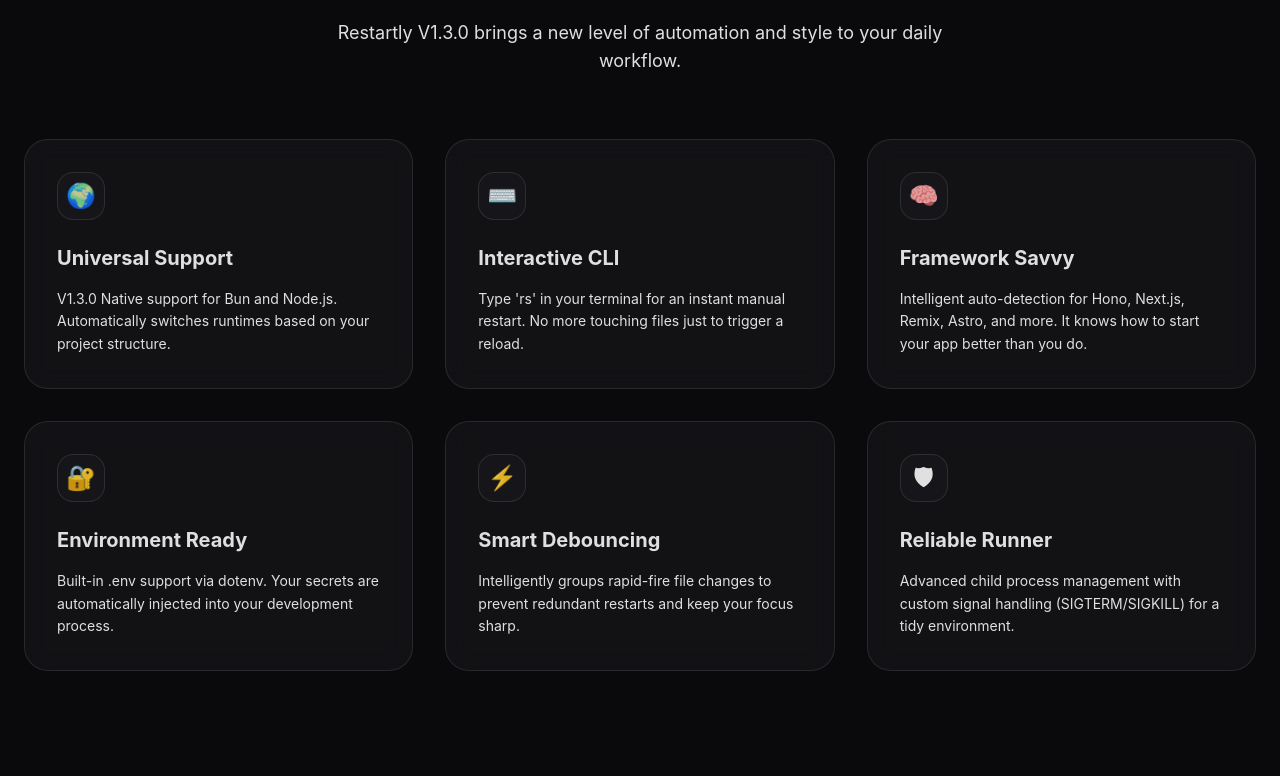
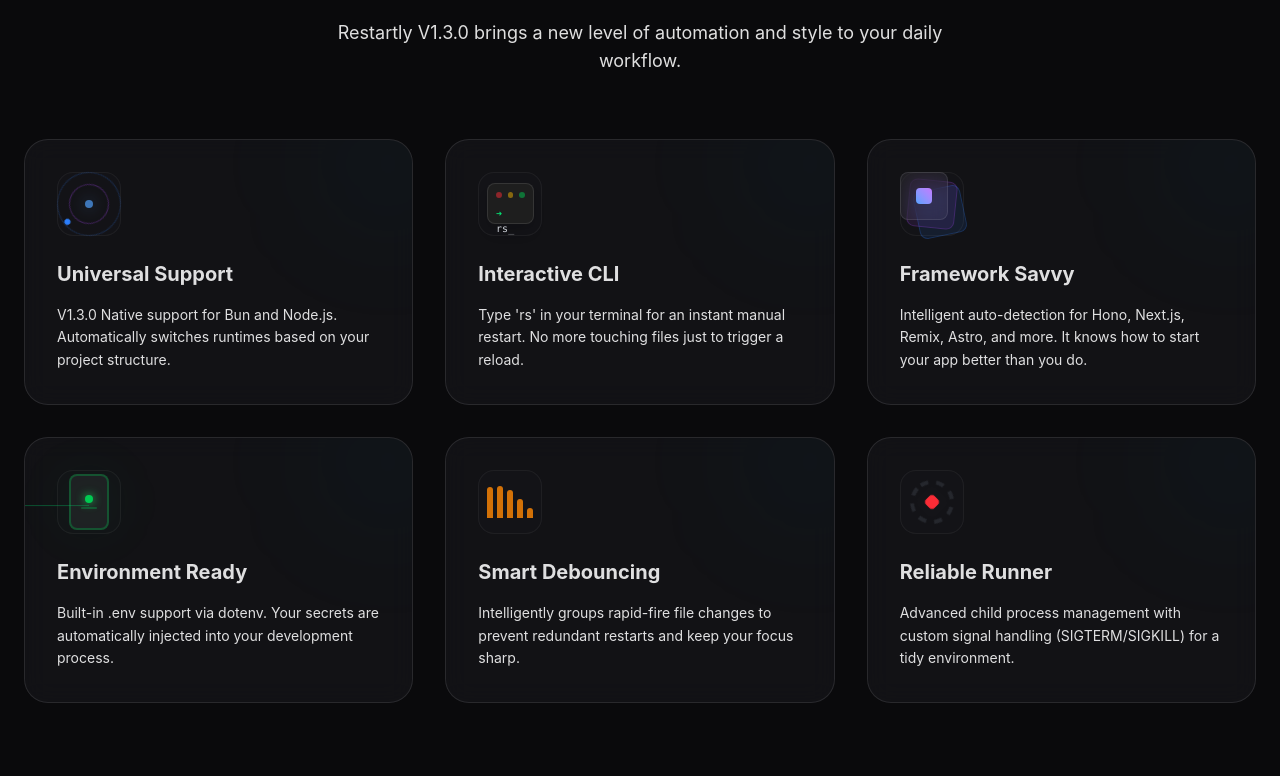
Before and after one commit to TheNeovimmer/Restartly, a React (Vite) app in the folder website/: page / in a window 1280 px wide. Shown: the part 1204-1980 px from the top of the page. Built offline with nearby package versions, Linux system fonts and the light colour scheme.

Commit message:
feat: Replace feature card icons with dedicated visual components and enhance card styling with new hover effects and animations.

```diff
--- a/website/src/components/Features.jsx
+++ b/website/src/components/Features.jsx
@@ -5,13 +5,95 @@
 
 gsap.registerPlugin(ScrollTrigger);
 
-const FeatureCard = ({ icon, title, description, cardRef }) => (
-  <div ref={cardRef} className="glass p-8 rounded-3xl group hover:border-primary/30 transition-all duration-300 opacity-0">
-    <div className="w-12 h-12 bg-card rounded-2xl flex items-center justify-center text-2xl mb-6 group-hover:bg-primary/10 transition-colors border border-border">
-      {icon}
+// --- Visual Components ---
+
+const UniversalVisual = () => (
+  <div className="relative w-full h-full flex items-center justify-center">
+    <div className="absolute w-16 h-16 border border-blue-500/20 rounded-full animate-[spin_10s_linear_infinite]" />
+    <div className="absolute w-10 h-10 border border-purple-500/30 rounded-full animate-[spin_7s_linear_infinite_reverse]" />
+    <div className="w-2 h-2 bg-blue-400 rounded-full animate-pulse shadow-[0_0_15px_rgba(96,165,250,0.5)]" />
+    {/* Orbiting dots */}
+    <div className="absolute w-full h-full animate-[spin_4s_linear_infinite]">
+       <div className="absolute top-0 left-1/2 -translate-x-1/2 w-1.5 h-1.5 bg-blue-500 rounded-full" />
     </div>
-    <h3 className="text-xl font-bold mb-4">{title}</h3>
-    <p className="text-muted leading-relaxed text-sm">
+  </div>
+);
+
+const CliVisual = () => (
+  <div className="w-3/4 h-2/3 bg-[#1e1e1e] rounded-lg border border-white/10 p-2 flex flex-col shadow-lg">
+    <div className="flex space-x-1.5 mb-2">
+      <div className="w-1.5 h-1.5 rounded-full bg-red-500/50" />
+      <div className="w-1.5 h-1.5 rounded-full bg-yellow-500/50" />
+      <div className="w-1.5 h-1.5 rounded-full bg-green-500/50" />
+    </div>
+    <div className="font-mono text-[10px] text-gray-300">
+      <span className="text-green-400">➜</span> rs<span className="animate-pulse">_</span>
+    </div>
+  </div>
+);
+
+const FrameworkVisual = () => (
+  <div className="relative w-full h-full flex items-center justify-center perspective-[500px]">
+     {/* Stacked layers */}
+     <div className="absolute w-12 h-12 bg-blue-500/10 border border-blue-500/20 rounded-lg transform -rotate-12 translate-y-2 translate-x-2" />
+     <div className="absolute w-12 h-12 bg-purple-500/10 border border-purple-500/20 rounded-lg transform rotate-6 translate-y-0 translate-x-0" />
+     <div className="absolute w-12 h-12 bg-white/5 border border-white/10 rounded-lg backdrop-blur-sm transform -translate-y-2 -translate-x-2 flex items-center justify-center">
+        <div className="w-4 h-4 bg-gradient-to-tr from-blue-400 to-purple-400 rounded" />
+     </div>
+  </div>
+);
+
+const EnvVisual = () => (
+  <div className="relative w-full h-full flex items-center justify-center">
+    <div className="absolute inset-0 bg-green-500/5 blur-xl rounded-full" />
+    <div className="w-10 h-14 border-2 border-green-500/30 rounded-lg flex flex-col items-center justify-center relative overflow-hidden bg-white/5">
+       <div className="w-2 h-2 bg-green-500 rounded-full mb-1 shadow-[0_0_10px_#22c55e]" />
+       <div className="w-4 h-0.5 bg-green-500/30 rounded" />
+    </div>
+    {/* Scanning line */}
+    <div className="absolute w-16 h-[1px] bg-green-400/50 animate-[scan_2s_ease-in-out_infinite] top-1/2 left-1/2 -translate-x-1/2" />
+  </div>
+);
+
+const DebounceVisual = () => (
+  <div className="flex items-end justify-center space-x-1 h-12 pb-2">
+    {[1, 2, 3, 4, 3].map((h, i) => (
+      <div
+        key={i}
+        className="w-1.5 bg-orange-400/80 rounded-t-sm"
+        style={{
+          height: `${h * 20}%`,
+          animation: `equalizer 1s ease-in-out infinite ${i * 0.1}s`
+        }}
+      />
+    ))}
+  </div>
+);
+
+const RunnerVisual = () => (
+  <div className="relative flex items-center justify-center w-full h-full">
+    <svg className="w-12 h-12 text-gray-500/20 animate-[spin_10s_linear_infinite]" viewBox="0 0 24 24" fill="none" stroke="currentColor" strokeWidth="2">
+      <circle cx="12" cy="12" r="10" strokeDasharray="4 4" />
+    </svg>
+    <div className="absolute">
+       <div className="w-3 h-3 bg-red-500 rounded-sm rotate-45 animate-ping opacity-20" />
+       <div className="absolute top-0 left-0 w-3 h-3 bg-red-500 rounded-sm rotate-45" />
+    </div>
+  </div>
+);
+
+
+const FeatureCard = ({ Visual, title, description, cardRef }) => (
+  <div ref={cardRef} className="glass p-8 rounded-3xl group hover:border-primary/40 hover:bg-white/5 transition-all duration-500 opacity-0 relative overflow-hidden">
+    {/* Abstract Glow Background */}
+    <div className="absolute -top-10 -right-10 w-32 h-32 bg-primary/5 rounded-full blur-3xl group-hover:bg-primary/10 transition-colors duration-500" />
+
+    <div className="w-16 h-16 bg-card/50 rounded-2xl flex items-center justify-center mb-6 group-hover:scale-110 transition-transform duration-500 border border-white/5 relative z-10">
+      <Visual />
+    </div>
+
+    <h3 className="text-xl font-bold mb-4 group-hover:text-primary transition-colors duration-300">{title}</h3>
+    <p className="text-muted leading-relaxed text-sm relative z-10">
       {description}
     </p>
   </div>
@@ -31,32 +113,32 @@
 
   const features = [
     {
-      icon: "🌍",
+      Visual: UniversalVisual,
       title: "Universal Support",
       description: "V1.3.0 Native support for Bun and Node.js. Automatically switches runtimes based on your project structure."
     },
     {
-      icon: "⌨️",
+      Visual: CliVisual,
       title: "Interactive CLI",
       description: "Type 'rs' in your terminal for an instant manual restart. No more touching files just to trigger a reload."
     },
     {
-      icon: "🧠",
+      Visual: FrameworkVisual,
       title: "Framework Savvy",
       description: "Intelligent auto-detection for Hono, Next.js, Remix, Astro, and more. It knows how to start your app better than you do."
     },
     {
-      icon: "🔐",
+      Visual: EnvVisual,
       title: "Environment Ready",
       description: "Built-in .env support via dotenv. Your secrets are automatically injected into your development process."
     },
     {
-      icon: "⚡",
+      Visual: DebounceVisual,
       title: "Smart Debouncing",
       description: "Intelligently groups rapid-fire file changes to prevent redundant restarts and keep your focus sharp."
     },
     {
-      icon: "🛡",
+      Visual: RunnerVisual,
       title: "Reliable Runner",
       description: "Advanced child process management with custom signal handling (SIGTERM/SIGKILL) for a tidy environment."
     }
@@ -67,8 +149,8 @@
       y: 30,
       opacity: 0,
       scrollTrigger: {
-        trigger: titleRef.current,
-        start: 'top 85%',
+        trigger: titleRef.current, // Fixed: trigger is title, not container for strictly title anim
+        start: 'top 90%',
       }
     });
 
@@ -102,6 +184,18 @@
           <FeatureCard key={index} {...feature} cardRef={addToRefs} />
         ))}
       </div>
+
+      {/* Inline styles for custom keyframes if not in glob css */}
+      <style>{`
+        @keyframes scan {
+          0%, 100% { transform: translate(-50%, -15px); opacity: 0; }
+          50% { transform: translate(-50%, 15px); opacity: 1; }
+        }
+        @keyframes equalizer {
+          0%, 100% { height: 10%; }
+          50% { height: 80%; }
+        }
+      `}</style>
     </section>
   );
 };
```
